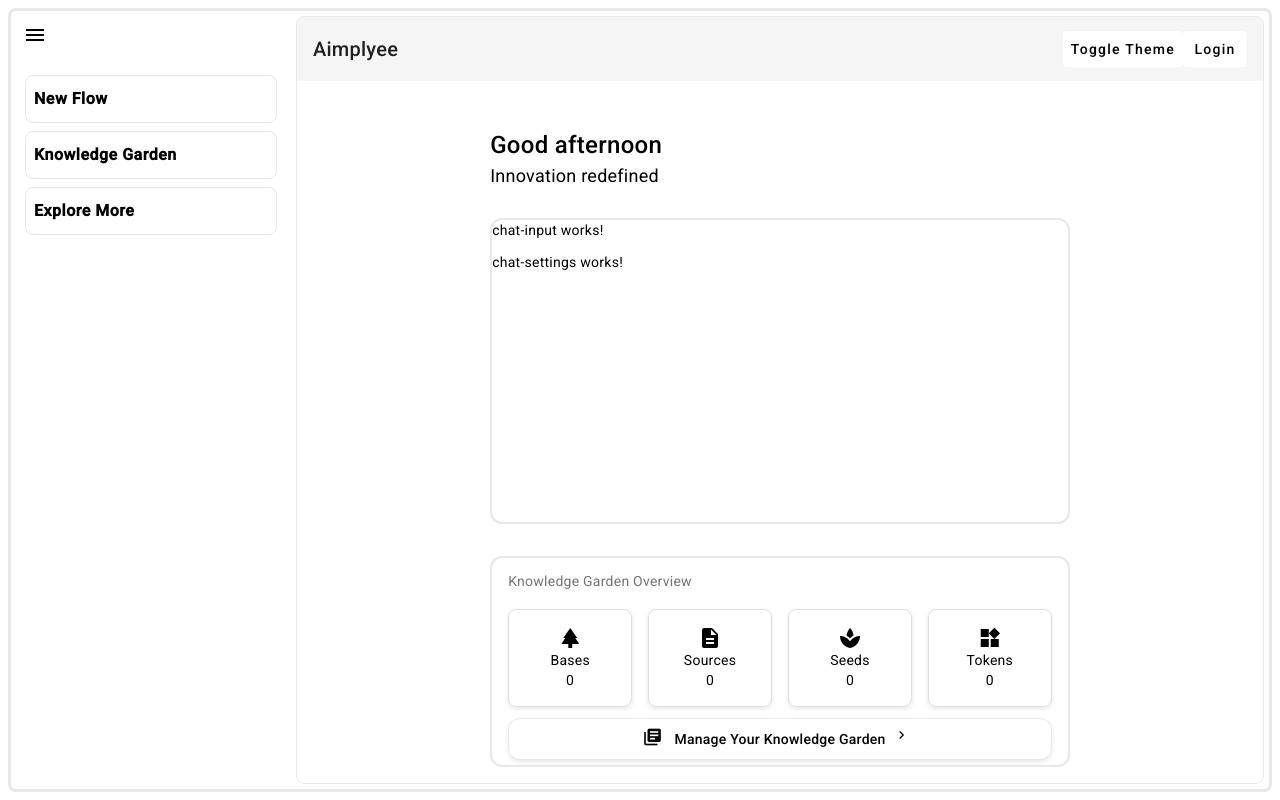
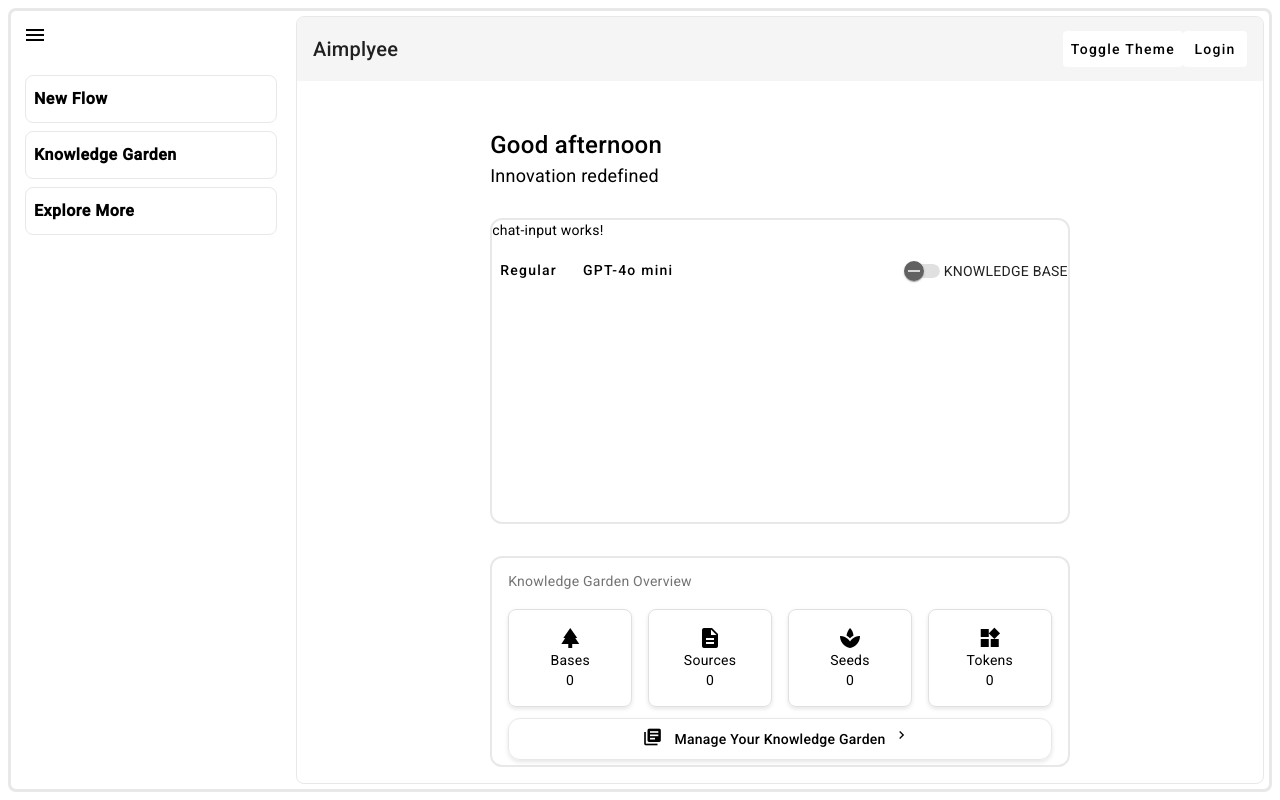
Before and after one commit to InspiroTechnology/aimployee, an Angular app: page /new-flow in a window 1280 px wide. Built offline with nearby package versions, Linux system fonts and the light colour scheme.

Commit message:
Implement ChatSettingsComponent layout and styles for improved user interaction

```diff
--- a/src/app/features/chat/chat-settings/chat-settings.component.html
+++ b/src/app/features/chat/chat-settings/chat-settings.component.html
@@ -1 +1,11 @@
-<p>chat-settings works!</p>
+<div class="chat-settings-container">
+    <div class="left-buttons">
+        <button mat-button>Regular</button>
+        <button mat-button>
+            GPT-4o mini
+        </button>
+    </div>
+    <div class="right-toggle">
+        <mat-slide-toggle>KNOWLEDGE BASE</mat-slide-toggle>
+    </div>
+</div>
--- a/src/app/features/chat/chat-settings/chat-settings.component.scss
+++ b/src/app/features/chat/chat-settings/chat-settings.component.scss
@@ -0,0 +1,15 @@
+.chat-settings-container {
+  display: flex;
+  justify-content: space-between;
+  align-items: center;
+}
+
+.left-buttons {
+  display: flex;
+  gap: 10px;
+}
+
+.right-toggle {
+  display: flex;
+  align-items: center;
+}
--- a/src/app/features/chat/chat-settings/chat-settings.component.ts
+++ b/src/app/features/chat/chat-settings/chat-settings.component.ts
@@ -1,18 +1,17 @@
 import { Component, OnInit } from '@angular/core';
 import { CommonModule } from '@angular/common';
+import { MatButtonModule } from '@angular/material/button';
+import { MatSlideToggleModule } from '@angular/material/slide-toggle';
 
 @Component({
   selector: 'app-chat-settings',
   standalone: true,
-  imports: [CommonModule],
+  imports: [CommonModule, MatButtonModule, MatSlideToggleModule],
   templateUrl: './chat-settings.component.html',
-  styleUrls: ['./chat-settings.component.scss']
+  styleUrls: ['./chat-settings.component.scss'],
 })
 export class ChatSettingsComponent implements OnInit {
+  constructor() {}
 
-  constructor() { }
-
-  ngOnInit(): void {
-  }
-
+  ngOnInit(): void {}
 }
--- a/src/app/features/chat/new-flow-chat/new-flow-chat.component.html
+++ b/src/app/features/chat/new-flow-chat/new-flow-chat.component.html
@@ -1,4 +1,4 @@
 <div class="new-flow-chat-container">
-  <app-chat-input ></app-chat-input>
-<app-chat-settings></app-chat-settings>
+  <app-chat-input></app-chat-input>
+  <app-chat-settings></app-chat-settings>
 </div>
```
